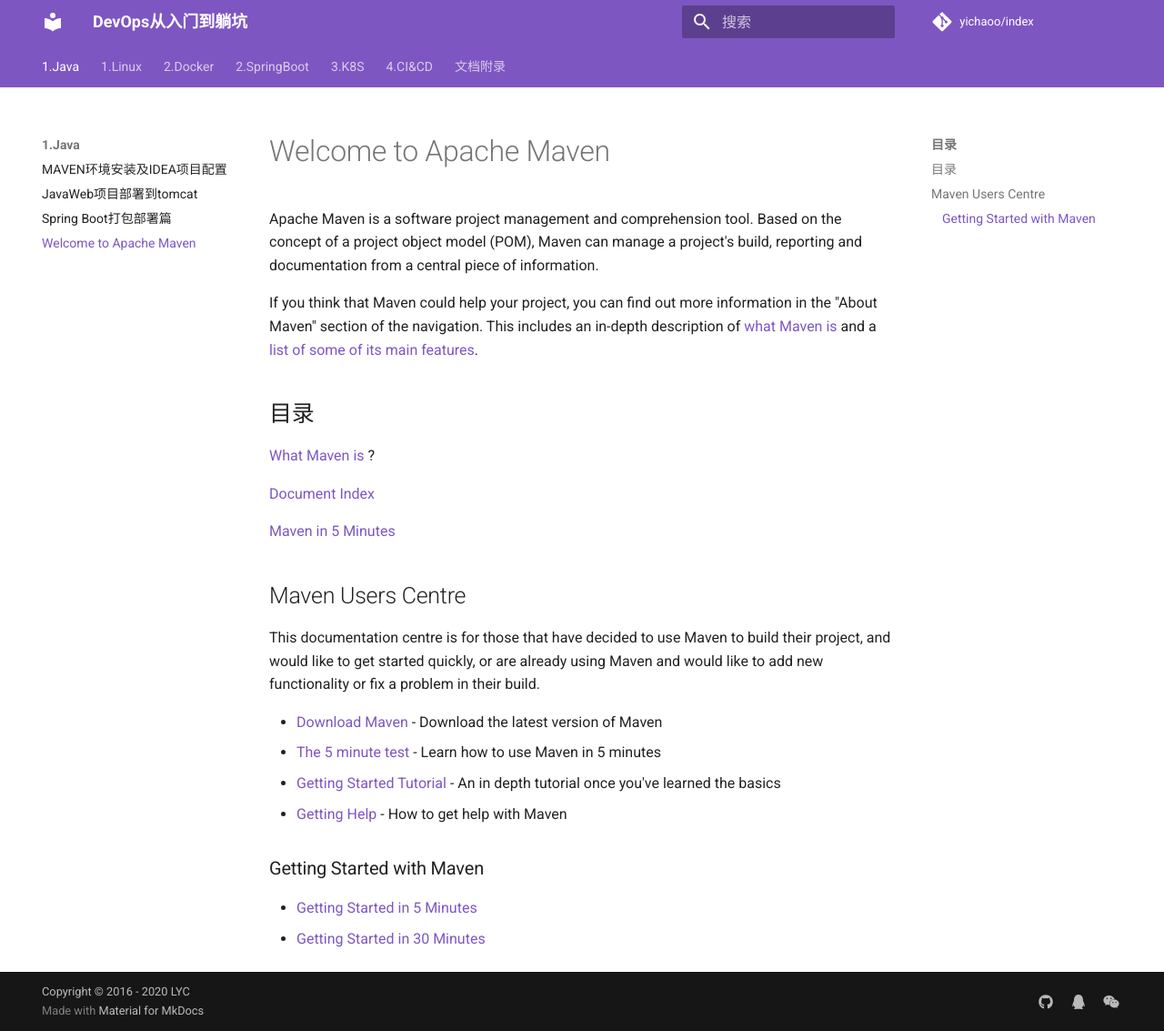
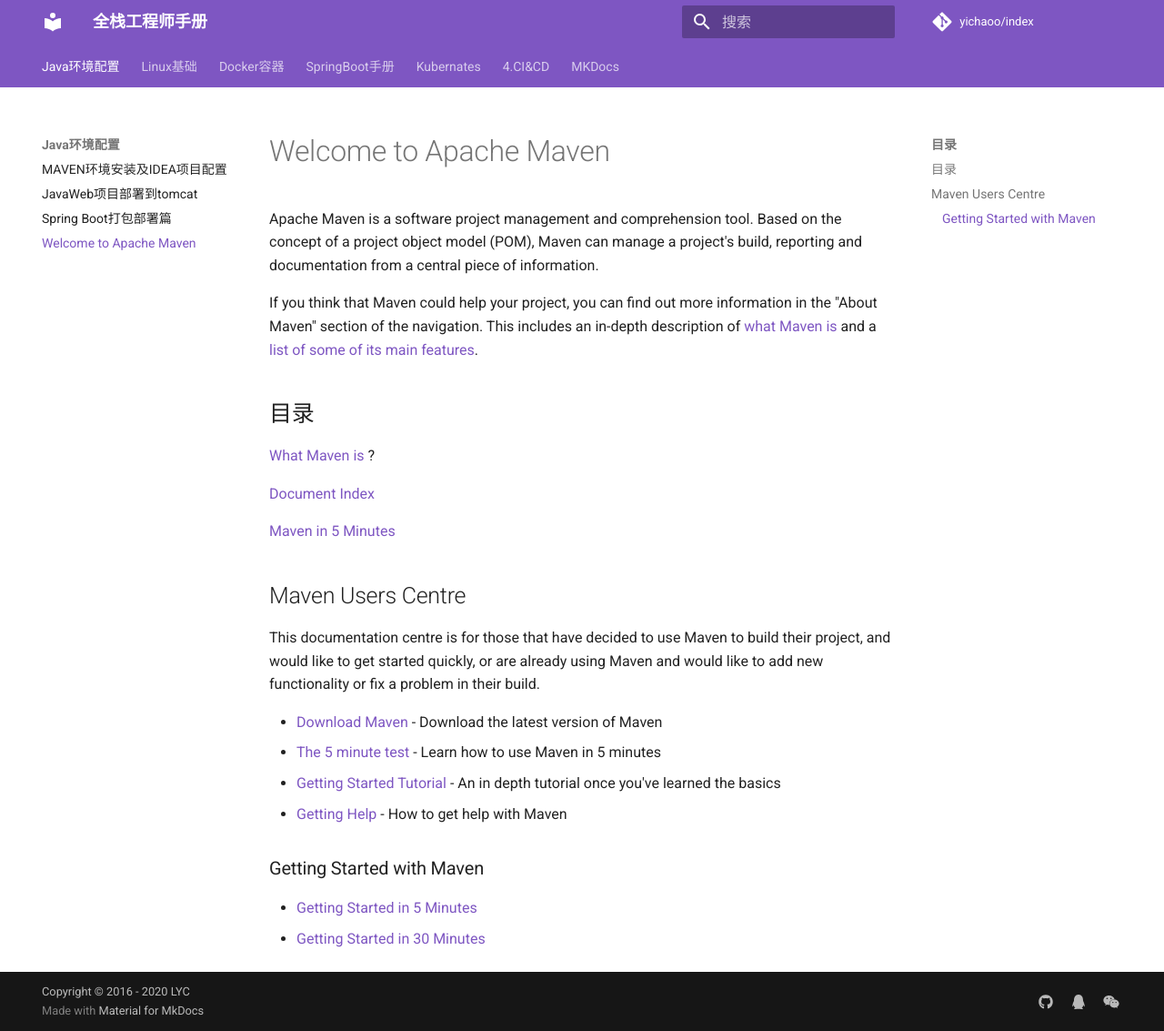
Before and after one commit to yichaoo/index, an MkDocs documentation site: the page built from docs/1.Java/Maven.md, in a window 1280 px wide and 1133 px high. Shown: the whole window at 91% size. Built offline with MkDocs 1.6.1 and Material for MkDocs 9.7.7, drawn with Linux system fonts in a browser that asks for light colours; comment, search, counter and statistics services are not loaded.

```diff
--- a/mkdocs.yml
+++ b/mkdocs.yml
@@ -1,5 +1,5 @@
-site_name: DevOps从入门到躺坑
-site_description: DevOps从入门到躺坑
+site_name: 全栈工程师手册
+site_description: 全栈工程师手册
 site_author: Liu Yichao
 
 site_url: https://yichaoo.github.io/
@@ -26,7 +26,7 @@
   #   code: Roboto Mono
   features:
     # - instant
-    - navigation.tabs #启用tab
+    - tabs #启用tab
   include_sidebar: false
 
 # Extensions
@@ -71,7 +71,7 @@
         # - zh
         # - en
         # - jp
-  #- awesome-pages
-  #- git-revision-date-localized: # 发布日期
-  #    type: date
-  #    fallback_to_build_date: true
+  - awesome-pages
+  - git-revision-date-localized: # 发布日期
+      type: date
+      fallback_to_build_date: true
```
